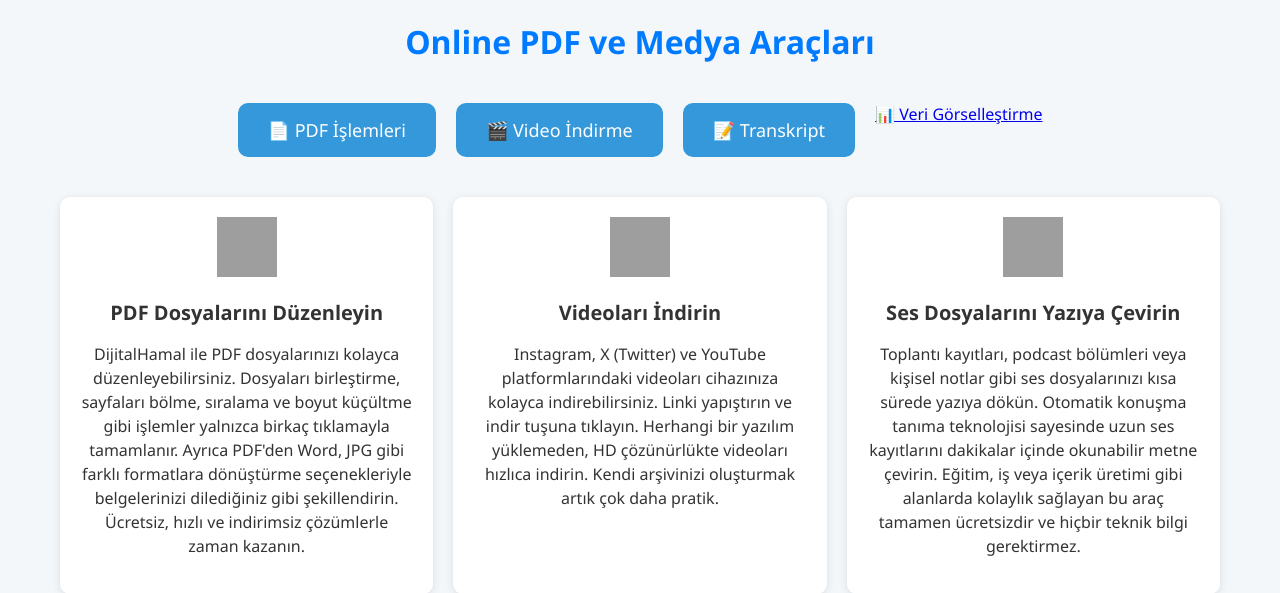
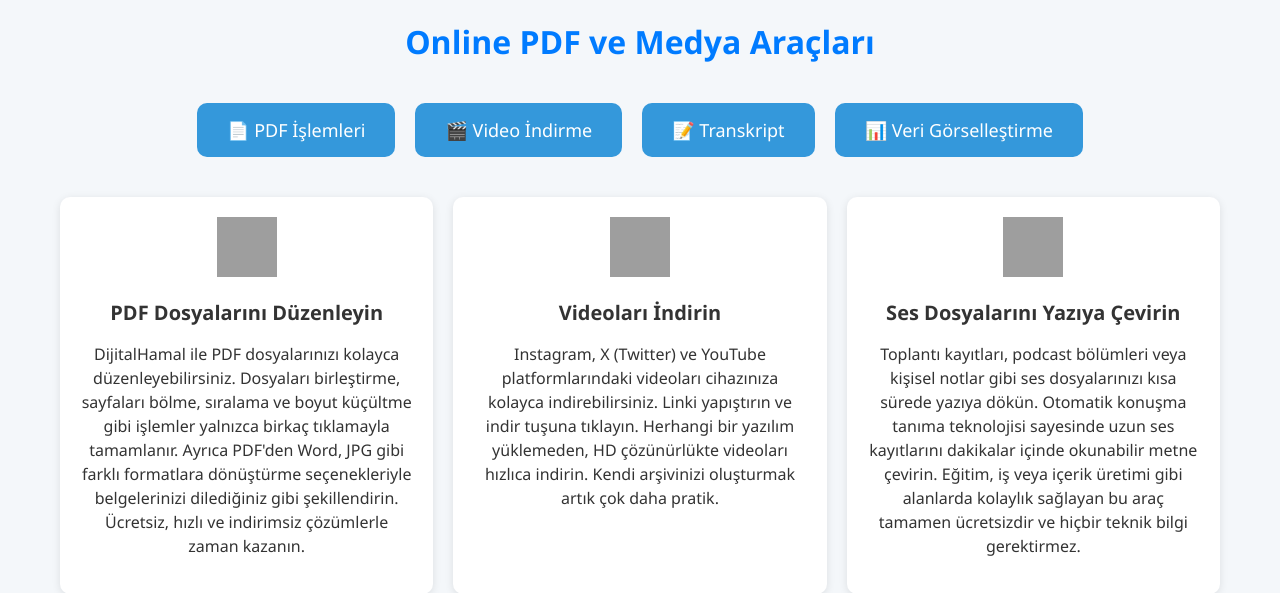
Before and after one commit to srknkrt1/ofis-asistani, a Flask app: page /index in a window 1280 px wide. Shown: the part 195-788 px from the top of the page. Run offline with Flask 3, Linux system fonts and the light colour scheme; grey boxes are pictures that could not be loaded.

Commit message:
Update index.html

```diff
--- a/templates/index.html
+++ b/templates/index.html
@@ -150,7 +150,7 @@
       <a href="/pdf" class="button">📄 PDF İşlemleri</a>
       <a href="/video" class="button">🎬 Video İndirme</a>
       <a href="/transkript" class="button">📝 Transkript</a>
-      <a href="/viz">📊 Veri Görselleştirme</a>
+      <a href="/viz" class="button">📊 Veri Görselleştirme</a>
     </div>
 
     <div class="features">
```
